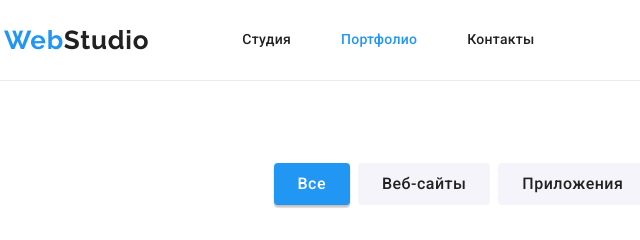
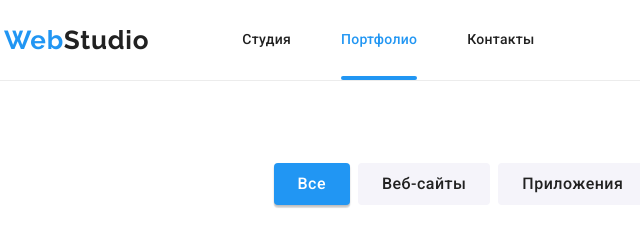
Before and after one commit to MykolaHrytsenko/goit-markup-hw-05, a plain HTML site: page portfolio.html in a window 1280 px wide. Shown: the top 240 px of the page, 51-691 px from the left. Drawn offline with nearby package versions, Linux system fonts and the light colour scheme.

Commit message:
add current line

```diff
--- a/css/styles.css
+++ b/css/styles.css
@@ -167,6 +167,21 @@ address {
 .header-link:focus,
 .current {
   color: var(--accent-color);
+}
+
+.current {
+  position: relative;
+}
+
+.current::after {
+  content: "";
+  width: 100%;
+  height: 4px;
+  background-color: var(--accent-color);
+  border-radius: 2px;
+  position: absolute;
+  left: 0;
+  bottom: 0;
 }
 
 .header-item-icon {
```
